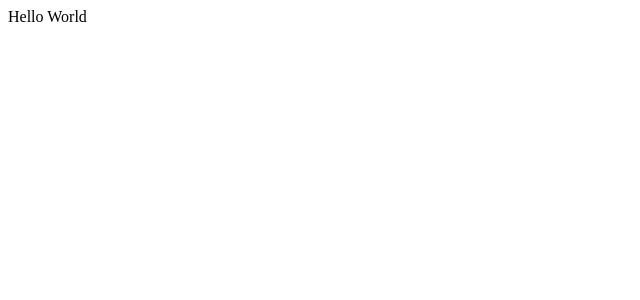
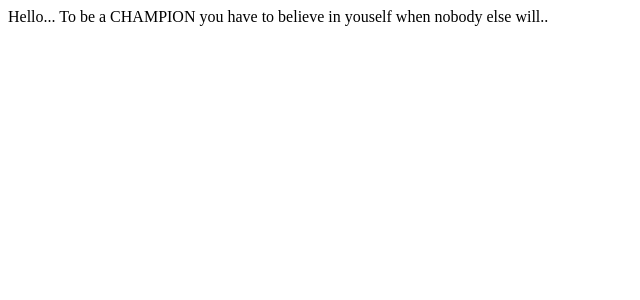
Before and after one commit to suneetsuniit/youhavetolearnvue, a Vue app: page / in a window 1280 px wide. Shown: the top 300 px of the page, without its empty margins (0-640 px from the left). Built offline with nearby package versions, Linux system fonts and the light colour scheme; the HTML template or start-up script is replaced by a standard one.

Commit message:
Update App.vue

```diff
--- a/src/App.vue
+++ b/src/App.vue
@@ -1,5 +1,5 @@
 <template>
-  <div>Hello {{ value }}</div>
+  <div>Hello... {{ value }}</div>
 </template>
 
 <script>
@@ -7,7 +7,7 @@ export default {
   name: "App",
   data() {
     return {
-      value: "World"
+      value: "To be a CHAMPION you have to believe in youself when nobody else will.."
     };
   }
 };
```
